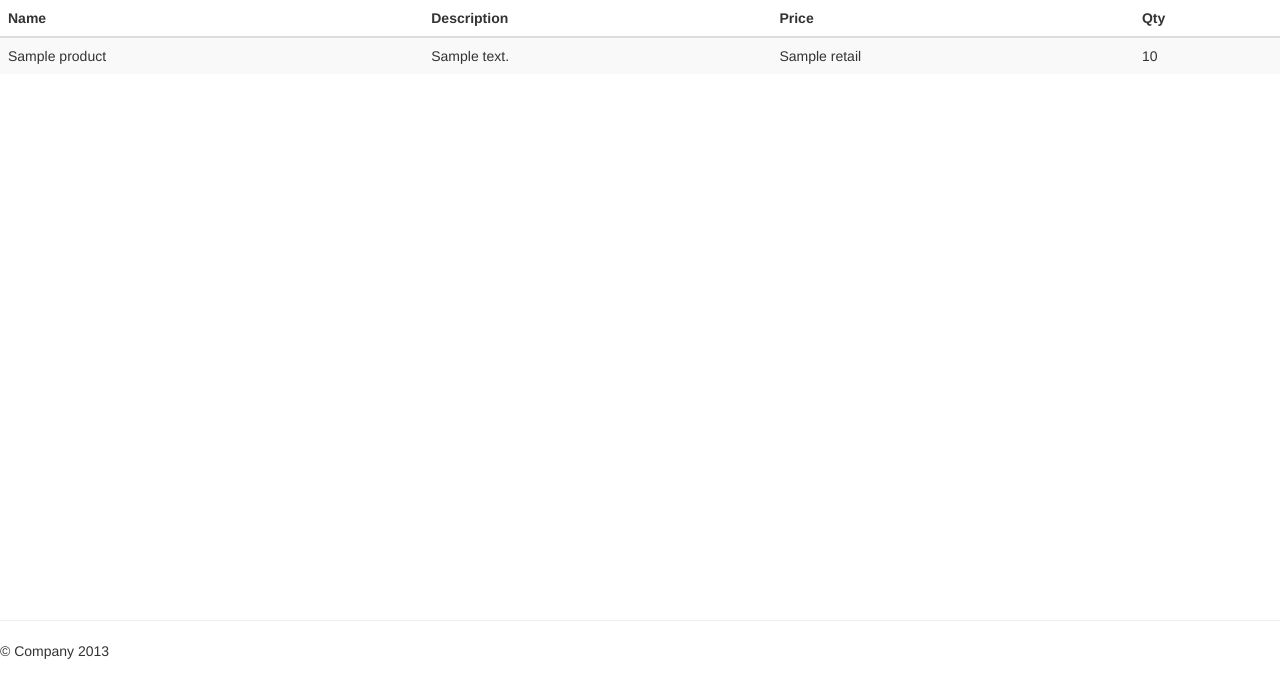
After one commit to Krimsonix/project, a PHP site: template view/prod/listView.php in a window 1280 px wide. The commit adds this page. Shown: the top 698 px of the page. Run offline with PHP 8.4, Linux system fonts and the light colour scheme; the template is opened without the code that fills it: most values are stand-ins (such as "Sample title", 1, 10 or a date in 2020); some libraries are stand-ins or nearby versions.

Commit message:
Added Product Page

```diff
--- a/index.php
+++ b/index.php
@@ -7,6 +7,8 @@ include("config/bootstrap.php");
 
 // Include libraries
 include(APP_MODEL . "/auth/auth_lib.php");
+
+include(APP_MODEL . "/prod/prod_lib.php");
 
 # Start Session
 session_start();
@@ -28,6 +30,10 @@ switch ($_GET["q"]) {
         include( APP_CONTROLLER . "/authController.php");
         break;
 
+    case "prod":
+        include( APP_CONTROLLER . "/prodController.php");
+        break;
+
     default:
         include( APP_CONTROLLER . "/homeController.php");
         break;
--- a/view/nav.php
+++ b/view/nav.php
@@ -12,9 +12,8 @@
             <div class="nav-collapse collapse">
 
               <ul class="nav">
-                <li class="active"><a href="#">Home</a></li>
-                <li><a href="#">About</a></li>
-                <li><a href="#">Contact</a></li>
+                <li><a href="index.php">Home</a></li>
+                <li><a href="index.php?q=prod">Product</a></li>
               </ul>
 
 <?php if (!empty($_SESSION["username"]) ) { ?>
--- /dev/null
+++ b/view/prod/listView.php
@@ -0,0 +1,35 @@
+
+      <!-- page content -->
+      <div class="span9">
+        <div class="pageContent">
+
+                <table class="table table-striped">
+                    <thead>
+                        <tr>
+                            <th>Name</th>
+                            <th>Description</th>
+                            <th>Price</th>
+                            <th>Qty</th>
+                        </tr>
+                    </thead>
+                    <tbody>
+<?php
+
+    foreach ($product as $key => $item) { ?>
+
+            <tr>
+                <td><?php print $item["prod_name"]; ?></td>
+                <td><?php print $item["prod_description"]; ?></td>
+                <td><?php print $item["retail"]; ?></td>
+                <td><?php print $item["qty"]; ?></td>
+            </tr>
+<?php  }
+
+?>
+                    </tbody>
+                </table>
+
+
+        </div><!--/well-->
+      </div><!--/span-->
+      <!-- End page content -->
```
Also changed, not shown: controller/prodcontroller.php (added, +33 -0 lines), model/prod/prod_lib.php (added, +20 -0 lines), view/prod/prodSubNav.php (added, +14 -0 lines).
